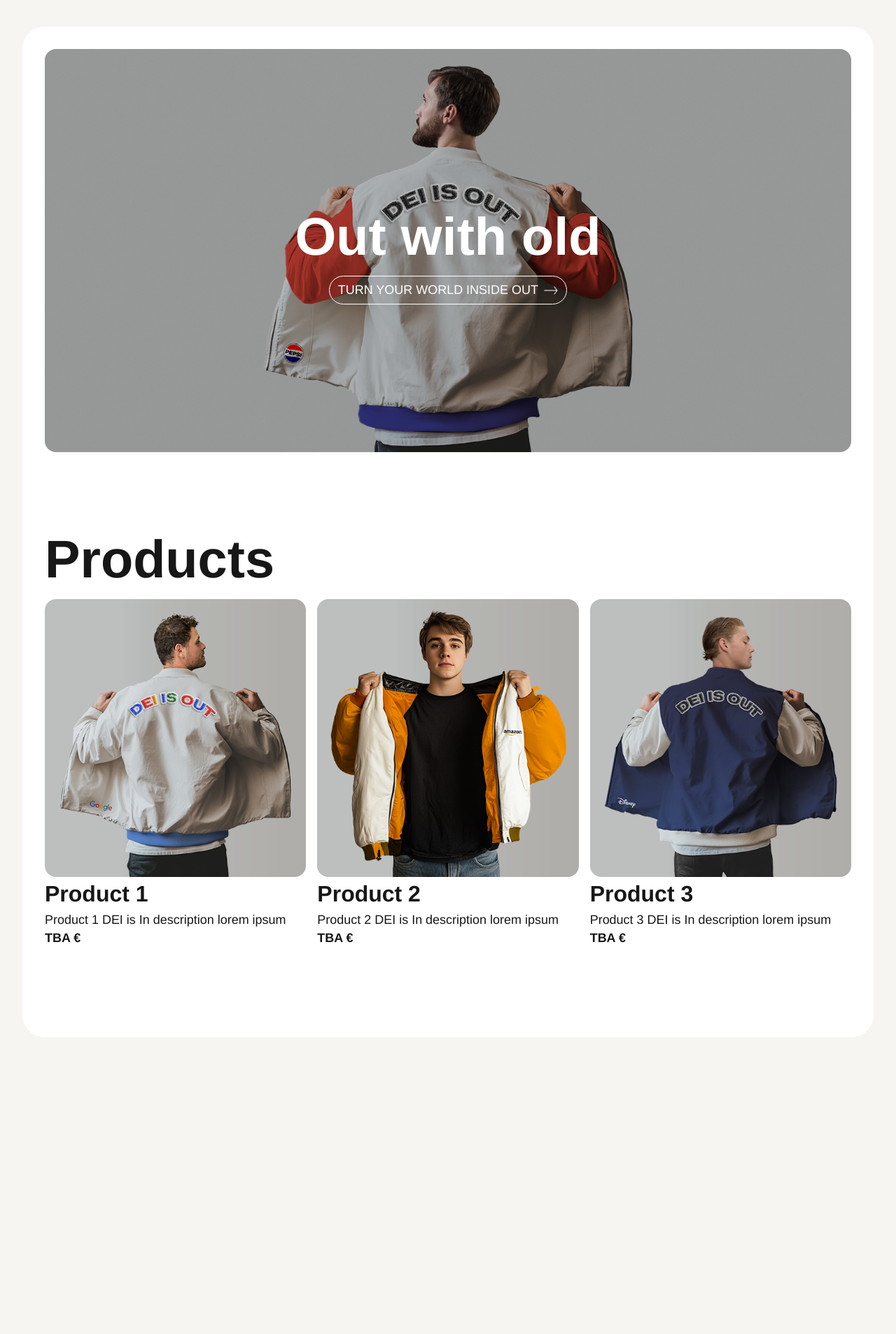
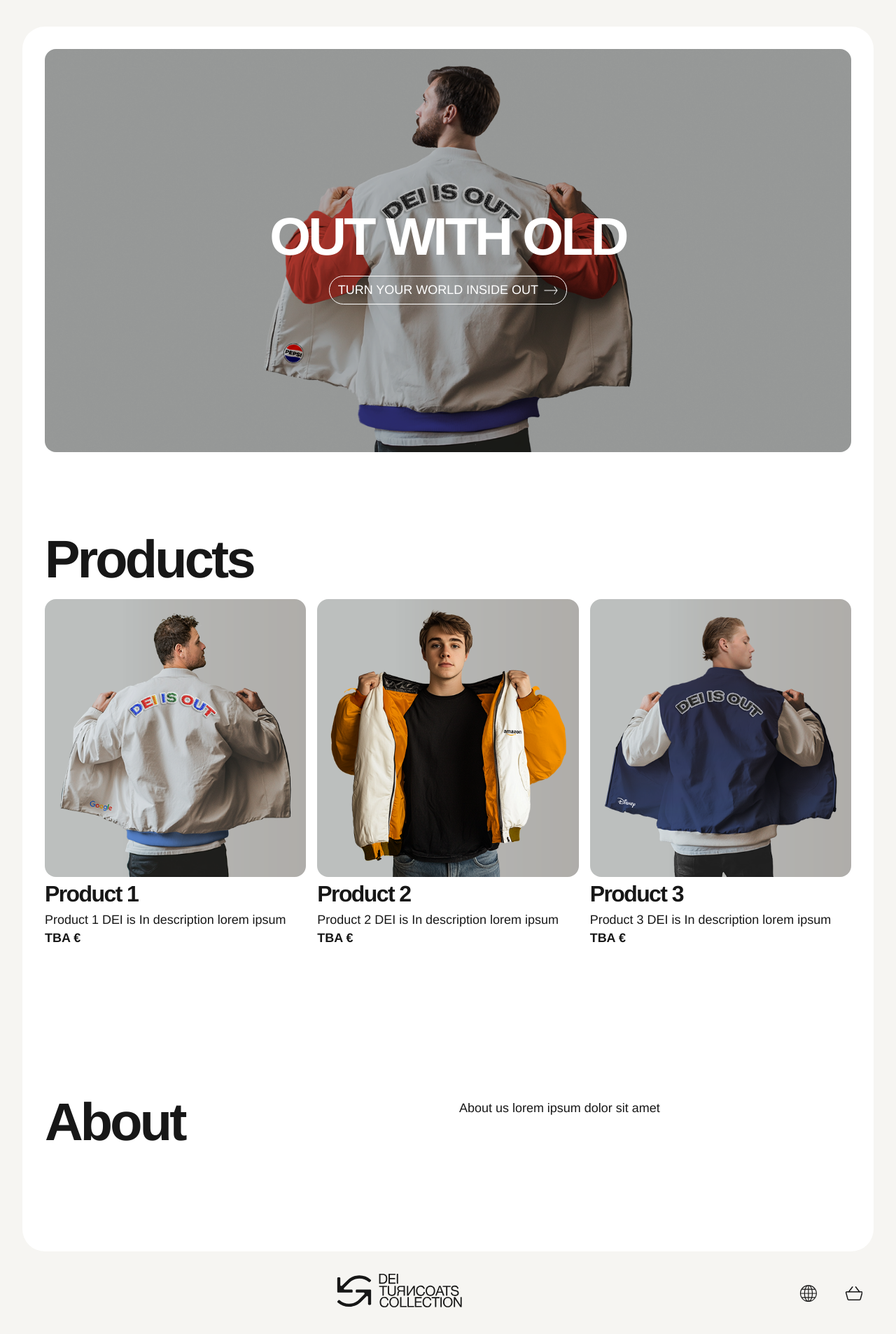
Before and after one commit to naumanm2/deiturncoats.com, a Next.js app: page / in a window 1280 px wide. Shown: the part 82-1988 px from the top of the page at 70% size. Before the commit the page ends 1596 px from the top, so only its background shows below. Built offline with nearby package versions, Linux system fonts and the light colour scheme.

Commit message:
intermediate commit

```diff
--- a/app/components/footer.tsx
+++ b/app/components/footer.tsx
@@ -1,29 +1,16 @@
 import React from "react";
 
 import Logo from "@/app/assets/svg/logo-round.svg";
+import LogoHorizontal from "@/app/assets/svg/logo-horizontal.svg";
 import Globe from "@/app/assets/svg/globe.svg";
 import ShoppingBasket from "@/app/assets/svg/shopping-basket.svg";
 import Link from "next/link";
 
 export default function Footer() {
   return (
-    <footer>
-      <div className="flex flex-row justify-between box-border max-w-screen-[1720px] p-4 md:p-8 w-full md:pb-0 z-20 top-0">
-        <div className="flex-1 [&>svg]:h-12 [&>svg]:w-auto text-left">
-          <Logo />
-        </div>
-        <div className="flex-1 flex flex-row">
-          <div className="flex flex-col flex-1 max-md:hidden">
-            <div className="inline-block">
-              <Link className="p-2 -m-2" href="/">
-                Home
-              </Link>
-            </div>
-            <div className="inline-block">
-              <Link className="p-2 -m-2" href="/">
-                Products
-              </Link>
-            </div>
+    <footer className="flex-1 flex pb-48 justify-start items-start flex-row gap-4 px-4 md:px-8">
+      <div className="[&>svg]:h-12 flex-1">
+        <LogoHorizontal />
       </div>
       <div className="flex flex-row gap-2 justify-end max-md:flex-1">
         <button className="p-4 [&>svg]:h-6 hover:bg-[#00000010] rounded-lg">
@@ -33,8 +20,6 @@
           <ShoppingBasket />
         </button>
       </div>
-        </div>
-      </div>
     </footer>
   );
 }
--- a/app/components/hero.tsx
+++ b/app/components/hero.tsx
@@ -18,8 +18,8 @@
         <div className="absolute inset-0 bg-black opacity-20 rounded-2xl" />
 
         {/* Content */}
-        <div className="relative z-10 flex flex-col items-center justify-center text-white h-full">
-          <h1>{heading}</h1>
+        <div className="relative z-10 flex uppercase flex-col items-center justify-center text-white h-full">
+          <h1 className="tracking-tighter">{heading}</h1>
           {ctaText && <CTA ghost={true} text={ctaText} />}
         </div>
       </div>
--- /dev/null
+++ b/app/components/text.tsx
@@ -0,0 +1,16 @@
+import React from "react";
+
+export default function Text({
+  heading,
+  paragraph,
+}: {
+  heading: string;
+  paragraph: string;
+}) {
+  return (
+    <div className="py-16 md:py-24 flex flex-col md:flex-row gap-8">
+      <h2 className="flex-1">{heading}</h2>
+      <p className="md:pt-6 flex-1">{paragraph}</p>
+    </div>
+  );
+}
--- a/app/globals.css
+++ b/app/globals.css
@@ -51,13 +51,16 @@
 
 h1 {
   font-weight: 700;
+  letter-spacing: -0.05em;
   font-size: clamp(2.49rem, 4.08vi + 1.47rem, 4.73rem);
 }
 h2 {
   font-weight: 700;
+  letter-spacing: -0.05em;
   font-size: clamp(2.49rem, 4.08vi + 1.47rem, 4.73rem);
 }
 h3 {
   font-weight: 700;
+  letter-spacing: -0.05em;
   font-size: clamp(1.44rem, 1.02vi + 1.19rem, 2rem);
 }
--- a/app/layout.tsx
+++ b/app/layout.tsx
@@ -2,6 +2,7 @@
 import "./globals.css";
 import Container from "./components/container";
 import Nav from "./components/nav";
+import Footer from "./components/footer";
 
 export const metadata: Metadata = {
   title: "Create Next App",
@@ -18,6 +19,7 @@
       <body className={`bg-background no-scrollbar antialiased`}>
         <Nav />
         <Container>{children}</Container>
+        <Footer />
       </body>
     </html>
   );
--- a/app/page.tsx
+++ b/app/page.tsx
@@ -4,6 +4,7 @@
 import Hero from "./components/hero";
 import CardCollection from "./components/cardCollection";
 import Card from "./components/card";
+import Text from "./components/text";
 
 export default function Home() {
   return (
@@ -21,6 +22,7 @@
           />
         ))}
       </CardCollection>
+      <Text heading={en.about.heading} paragraph={en.about.paragraph} />
     </>
   );
 }
```
Lines whose indentation alone changed are shown as unchanged.
